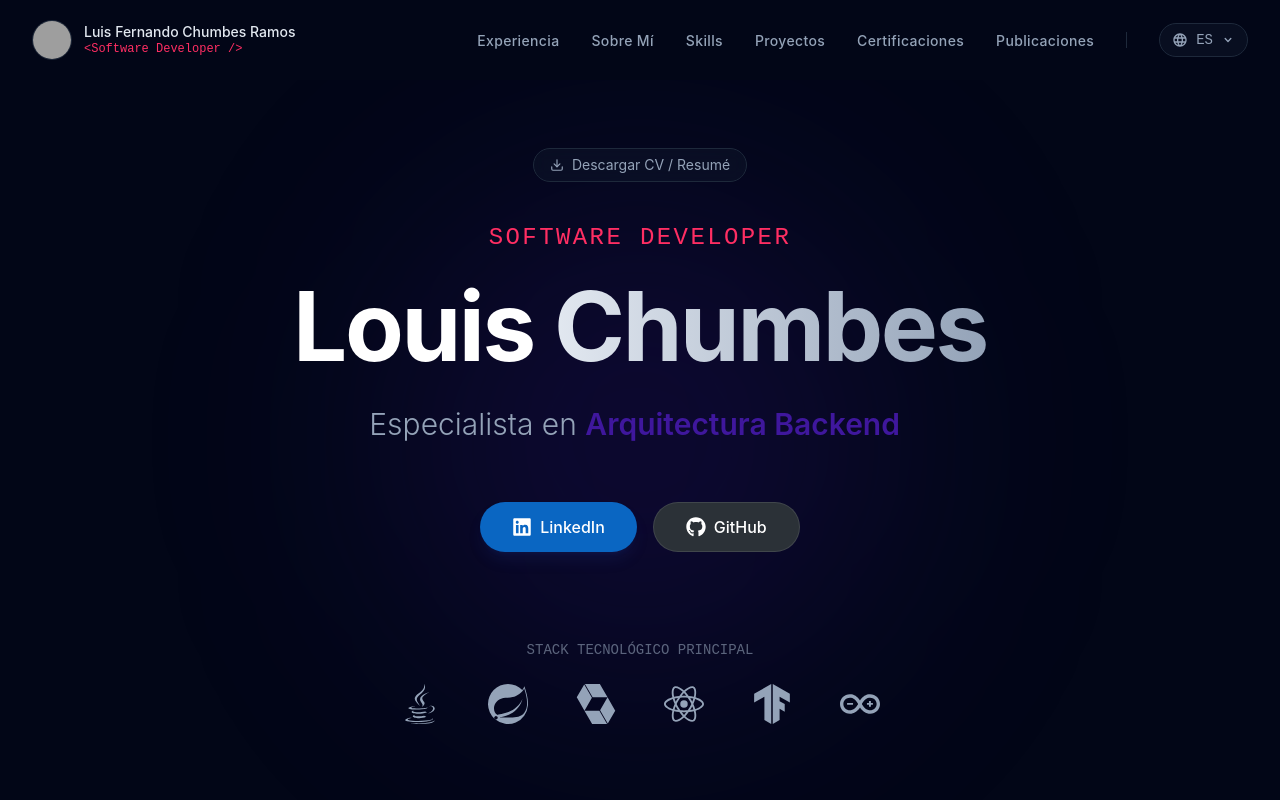
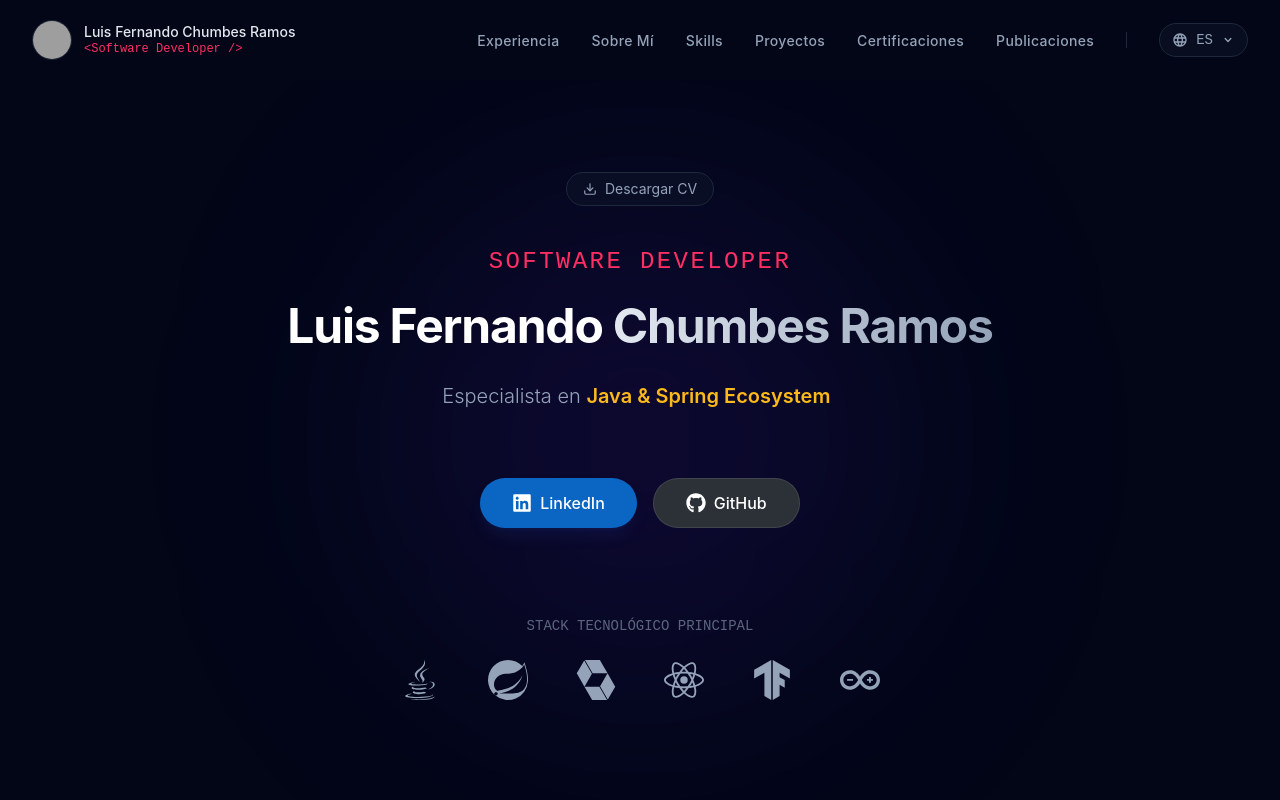
Before and after one commit to Luis3Fernando/Luis3Fernando, a React (Vite) app: page / in a window 1280 px wide. Shown: the top 800 px of the page. Built offline with nearby package versions, Linux system fonts and the light colour scheme; grey boxes are pictures that could not be loaded.

Commit message:
Refactor: Correcciones de Hero

```diff
--- a/src/components/sections/Hero.tsx
+++ b/src/components/sections/Hero.tsx
@@ -1,9 +1,8 @@
 import React from 'react';
 import { motion } from 'framer-motion';
 import { TypeAnimation } from 'react-type-animation';
-import { FaGithub, FaLinkedin, FaJava } from 'react-icons/fa'; // Java suele estar en FontAwesome
+import { FaGithub, FaLinkedin, FaJava } from 'react-icons/fa';
 import { FiDownload } from 'react-icons/fi';
-// Importamos Spring, Hibernate y tus secundarios
 import { SiSpring, SiHibernate, SiReact, SiArduino, SiTensorflow } from 'react-icons/si';
 
 const TECH_STACK = [
@@ -11,28 +10,20 @@ const TECH_STACK = [
   { icon: SiSpring, name: "Spring Boot", color: "#6DB33F" },
   { icon: SiHibernate, name: "Hibernate", color: "#59666C" },
   { icon: SiReact, name: "React / Frontend", color: "#61DAFB" },
-  { icon: SiTensorflow, name: "Machine Learning", color: "#FF6F00" }, // Representando ML
+  { icon: SiTensorflow, name: "Machine Learning", color: "#FF6F00" },
   { icon: SiArduino, name: "IoT / ESP32", color: "#00979D" },
 ];
 
 const Hero: React.FC = () => {
   return (
-    // CORRECCIÓN DE CENTRADO:
-    // Cambiamos 'min-h-screen' por 'min-h-[calc(100vh-5rem)]'
-    // Esto resta los 80px (pt-20) del Layout para que el centro sea perfecto.
     <section className="relative min-h-[calc(100vh-5rem)] flex flex-col justify-center items-center text-center px-4 overflow-hidden">
-
-      {/* Fondo Nebula */}
-      <div className="absolute top-1/2 left-1/2 -translate-x-1/2 -translate-y-1/2 w-[500px] h-[500px] bg-primary/20 blur-[120px] rounded-full pointer-events-none" />
-
+      <div className="absolute top-1/2 left-1/2 -translate-x-1/2 -translate-y-1/2 w-125 h-125 bg-primary/20 blur-[120px] rounded-full pointer-events-none" />
       <motion.div
         initial={{ opacity: 0, y: 20 }}
         animate={{ opacity: 1, y: 0 }}
         transition={{ duration: 0.8, ease: "easeOut" }}
         className="relative z-10 flex flex-col items-center gap-6 max-w-4xl"
       >
-
-        {/* Badge CV */}
         <motion.a
           href="/cv.pdf"
           download
@@ -41,43 +32,26 @@ const Hero: React.FC = () => {
           className="flex items-center gap-2 px-4 py-1.5 rounded-full border border-space-accent bg-space-lighter/50 backdrop-blur-sm text-xs md:text-sm text-text-muted hover:border-neon hover:text-neon transition-colors cursor-pointer mb-4"
         >
           <FiDownload />
-          <span>Descargar CV / Resumé</span>
+          <span>Descargar CV</span>
         </motion.a>
-
-        {/* Título Principal */}
         <h2 className="text-xl md:text-2xl font-mono text-neon font-medium tracking-widest uppercase">
           Software Developer
         </h2>
-
-        {/* Nombre */}
-        <h1 className="text-5xl md:text-7xl lg:text-8xl font-bold tracking-tight text-white mb-2">
-          Louis <span className="text-transparent bg-clip-text bg-gradient-to-r from-text-main to-text-muted">Chumbes</span>
+        <h1 className="text-xl md:text-4xl lg:text-5xl font-bold tracking-tight text-white mb-2">
+          Luis Fernando <span className="text-transparent bg-clip-text bg-linear-to-r from-text-main to-text-muted">Chumbes Ramos</span>
         </h1>
-
-        {/* Type Animation con tu Perfil Real */}
-        <div className="text-xl md:text-3xl text-text-muted font-light h-10">
+        <div className="text-xl md:text-xl text-text-muted font-light h-10">
           <span>Especialista en </span>
           <TypeAnimation
             sequence={[
-              'Java & Spring Ecosystem', // Tu fuerte
-              2000,
-              'Arquitectura Backend',
-              2000,
-              'Full Stack & Web Moderno', // React
-              2000,
-              'Soluciones IoT (ESP32)',
-              2000,
-              'Machine Learning & IA',
-              2000
+              'Java & Spring Ecosystem',
             ]}
             wrapper="span"
             speed={50}
-            className="text-primary font-semibold"
-            repeat={Infinity}
+            className="text-[#FBBA1A] font-semibold"
+            repeat={1}
           />
         </div>
-
-        {/* Botones Redes */}
         <div className="flex flex-wrap justify-center gap-4 mt-8">
           <motion.a
             href="https://linkedin.com/in/tu-usuario"
@@ -89,7 +63,6 @@ const Hero: React.FC = () => {
             <FaLinkedin size={20} />
             LinkedIn
           </motion.a>
-
           <motion.a
             href="https://github.com/tu-usuario"
             target="_blank"
@@ -101,18 +74,15 @@ const Hero: React.FC = () => {
             GitHub
           </motion.a>
         </div>
-
-        {/* Carrusel Tech Stack (Actualizado a Java/Spring) */}
         <div className="mt-16 flex flex-col items-center gap-4">
           <p className="text-sm font-mono text-text-muted opacity-60">STACK TECNOLÓGICO PRINCIPAL</p>
-
           <div className="flex flex-wrap justify-center gap-6 md:gap-8">
             {TECH_STACK.map((tech, index) => (
               <motion.div
                 key={tech.name}
                 initial={{ opacity: 0, y: 20 }}
                 animate={{ opacity: 1, y: 0 }}
-                transition={{ delay: 0.5 + (index * 0.1) }}
+                transition={{ delay: 0.3 + (index * 0.1) }}
                 whileHover={{ y: -5, color: tech.color }}
                 className="text-text-muted transition-colors duration-300 cursor-pointer p-2"
                 title={tech.name}
@@ -122,7 +92,6 @@ const Hero: React.FC = () => {
             ))}
           </div>
         </div>
-
       </motion.div>
     </section>
   );
```
